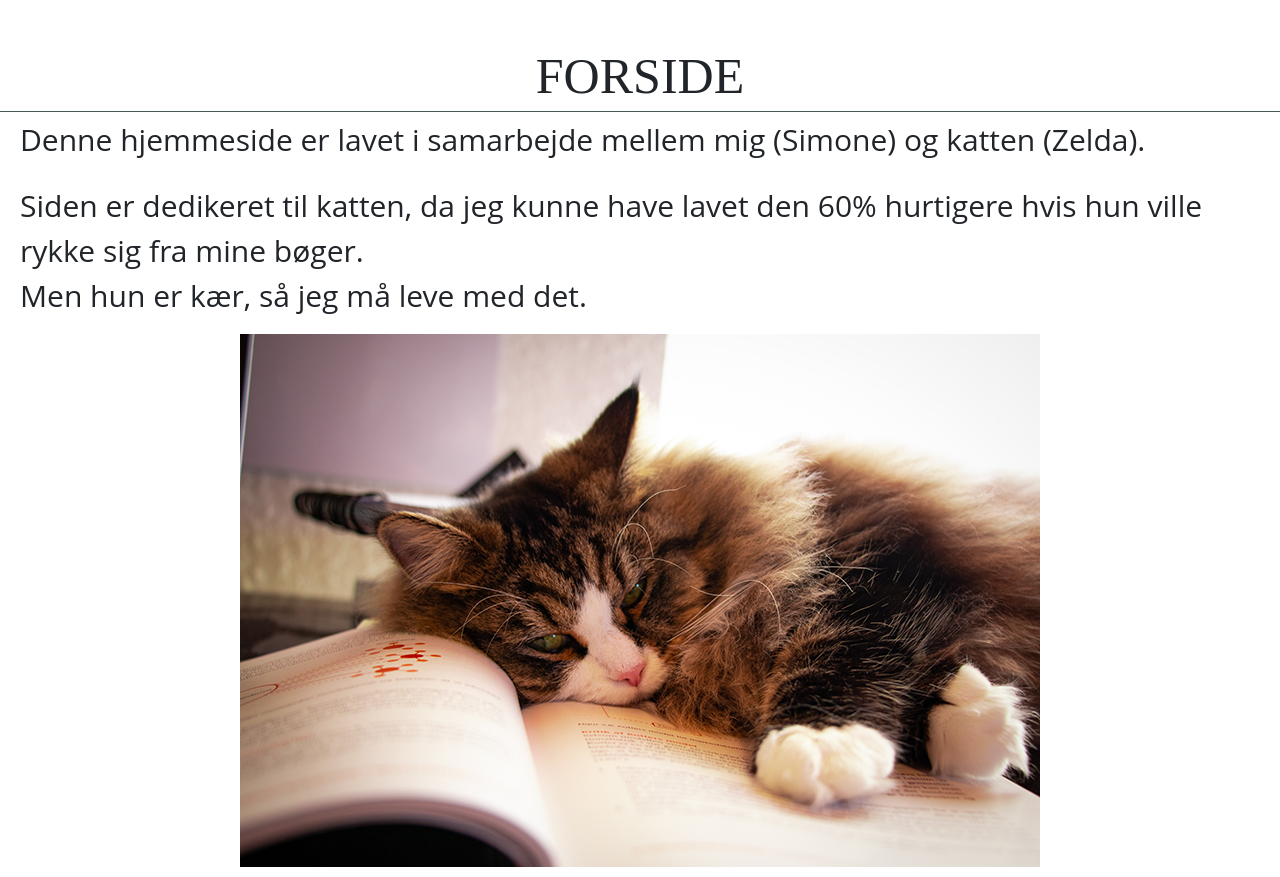
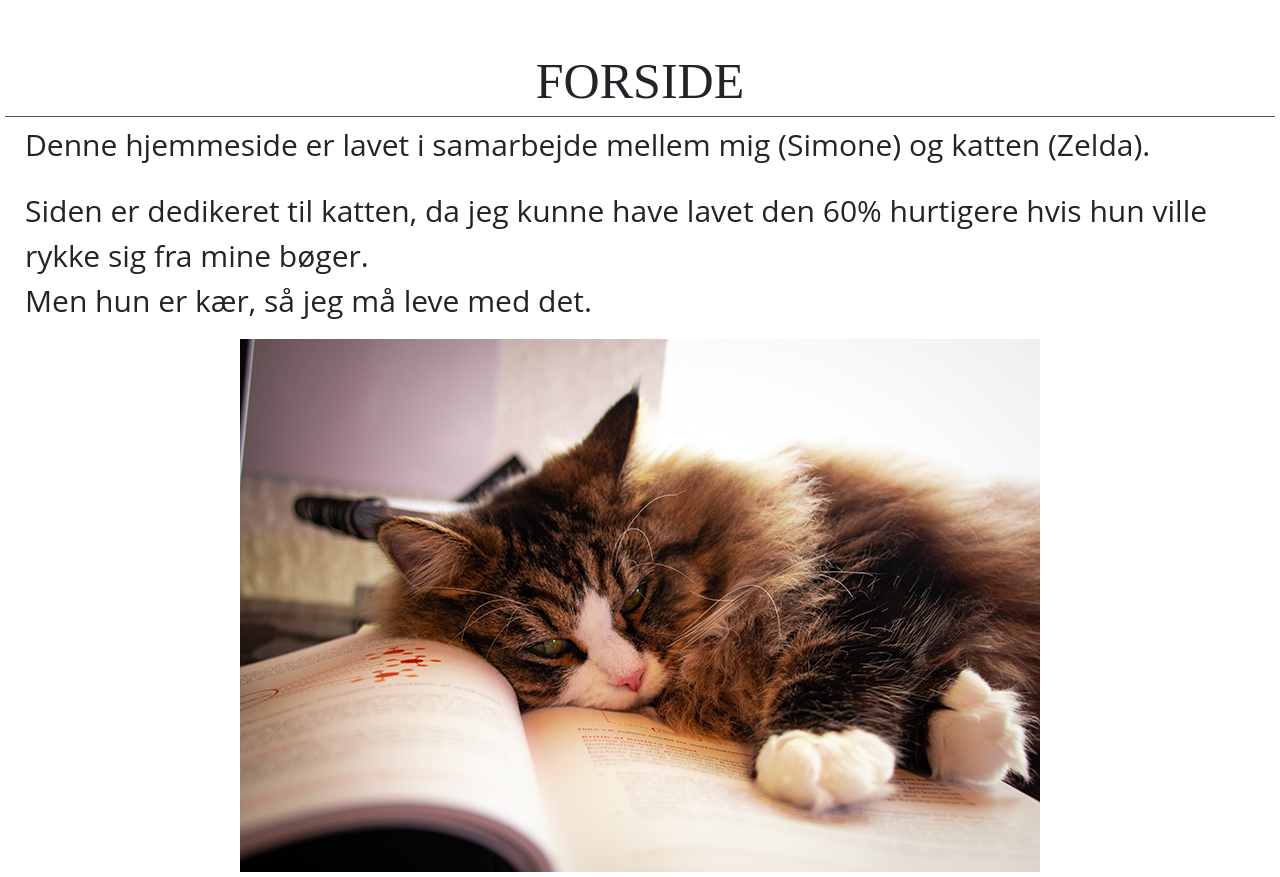
Before and after one commit to simo8986/Eksamen-vinter, a PHP site: page /index.php in a window 1280 px wide. Shown: the part 86-963 px from the top of the page. Run offline with PHP 8.4, Linux system fonts and the light colour scheme.

Commit message:
Færdig Tablet
Færdig Tablet

```diff
--- a/style.css
+++ b/style.css
@@ -168,4 +168,8 @@ li a:hover, p a:hover {
     li {
     font-size: 30px;
     }
+
+    .indhold {
+        padding: 5px;
+    }
 }
```
